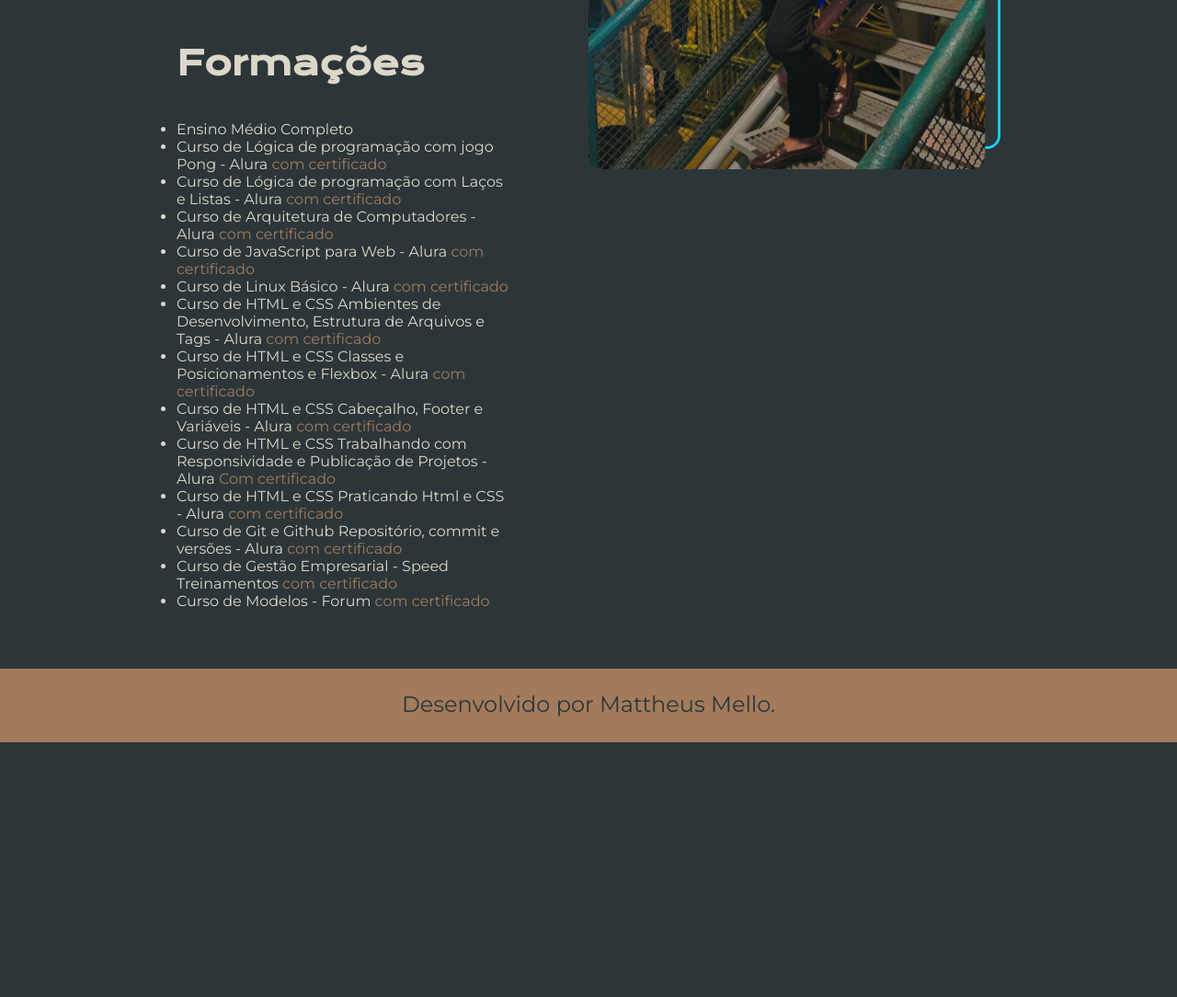
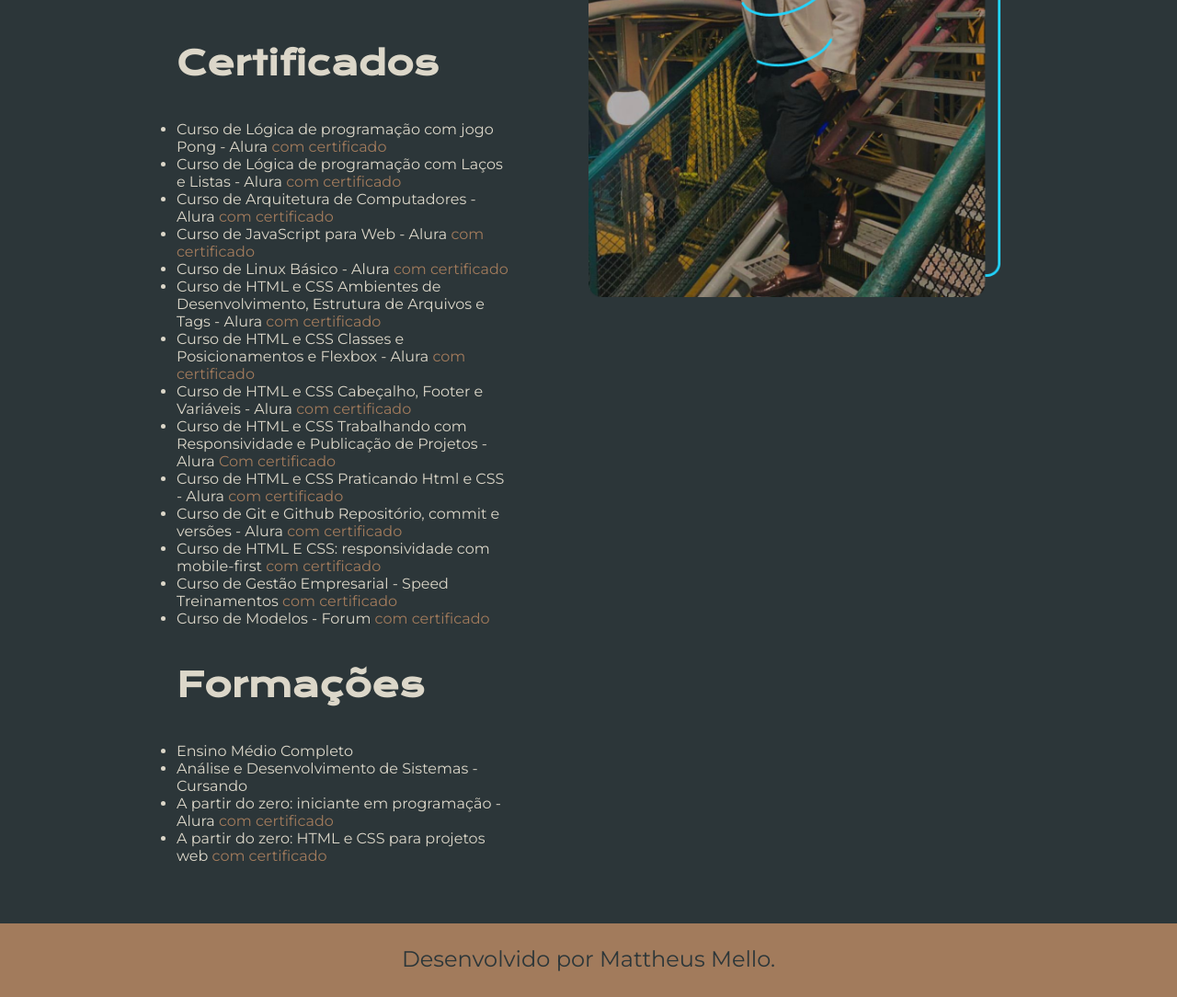
Before and after one commit to mellomattheusf/Portf-lio-Godo-2.0, a plain HTML site: page curriculum.html in a window 1280 px wide. Shown: the part 920-2004 px from the top of the page at 92% size. Before the commit the page ends 1727 px from the top, so only its background shows below. Drawn offline with nearby package versions, Linux system fonts and the light colour scheme.

Commit message:
adicionando campo certificados

```diff
--- a/curriculum.html
+++ b/curriculum.html
@@ -35,10 +35,9 @@
                 <h2 class="apresentacao__conteudo__titulo">Objetivo</h2>
                 <p class="apresentacao__conteudo__texto">Conquistar meu primeiro emprego e Evoluir como Profissional</p>
             </p>
-            <h2 class="apresentacao__conteudo__titulo">Formações</h2>
+            <h2 class="apresentacao__conteudo__titulo">Certificados</h2>
             <div class="apresentacao__conteudo__texto__a">
                 <ul class="apresentacao__conteudo__texto__a">
-                <li>Ensino Médio Completo</li>
                     <li>Curso de Lógica de programação com jogo Pong - Alura <a class="apresentacao__conteudo__texto__a__link" href="https://cursos.alura.com.br/certificate/654abd62-3a09-4510-ae48-6500555454d2">com certificado</a> </li>
                     <li>Curso de Lógica de programação com Laços e Listas - Alura <a class="apresentacao__conteudo__texto__a__link" href="https://cursos.alura.com.br/certificate/5974ab77-840a-4d14-bb10-3b9ab27ae0ea">com certificado</a></li>
                     <li>Curso de Arquitetura de Computadores - Alura <a class="apresentacao__conteudo__texto__a__link" href="https://cursos.alura.com.br/certificate/81793be1-6edf-4b0b-b24c-5f20419d9725">com certificado</a></li>
@@ -50,8 +49,18 @@
                     <li>Curso de HTML e CSS Trabalhando com Responsividade e Publicação de Projetos - Alura <a class="apresentacao__conteudo__texto__a__link" href="https://cursos.alura.com.br/certificate/76f2dad3-8b47-4f93-a195-52005305e83e">Com certificado</a></li>
                     <li>Curso de HTML e CSS Praticando Html e CSS - Alura <a class="apresentacao__conteudo__texto__a__link" href="https://cursos.alura.com.br/certificate/aecc31b5-4e7a-4fd7-9fea-107f61f29e18?lang=pt_BR">com certificado</a></li>
                     <li>Curso de Git e Github Repositório, commit e versões - Alura <a class="apresentacao__conteudo__texto__a__link" href="https://cursos.alura.com.br/certificate/2e909c39-5980-42af-8688-3167a8979f80?lang=pt_BR">com certificado</a></li>
+                    <li>Curso de HTML E CSS: responsividade com mobile-first <a class="apresentacao__conteudo__texto__a__link" href="https://cursos.alura.com.br/certificate/20a79028-ff98-4bfe-81c6-d4d70645cb1d?lang=pt_BR">com certificado</a></li>
                     <li>Curso de Gestão Empresarial - Speed Treinamentos <a class="apresentacao__conteudo__texto__a__link" href="assets/Certificado do Curso de Gestão Empresarial - Speed Treinamentos.png">com certificado</a></li>
                     <li>Curso de Modelos - Forum <a class="apresentacao__conteudo__texto__a__link" href="assets/Certificado do Curso de Modelos - Forum, Forum School.png">com certificado</a></li>
+                </ul>
+            </div>
+            <h2 class="apresentacao__conteudo__titulo">Formações</h2>
+            <div class="apresentacao__conteudo__texto__a">
+                <ul class="apresentacao__conteudo__texto__a">
+                    <li>Ensino Médio Completo</li>
+                    <li>Análise e Desenvolvimento de Sistemas - Cursando</li>
+                    <li>A partir do zero: iniciante em programação - Alura <a class="apresentacao__conteudo__texto__a__link" href="https://cursos.alura.com.br/degree/certificate/81782557-e5f0-434b-b452-6cb5b44257ff?lang=pt_BR">com certificado</a></li>
+                    <li>A partir do zero: HTML e CSS para projetos web <a class="apresentacao__conteudo__texto__a__link" href="https://cursos.alura.com.br/degree/certificate/b5b60c7a-59d3-4396-984b-9a3bc70bcbc0?lang=pt_BR">com certificado</a></li>
                 </ul>
             </div>
         </section>
```
Lines whose indentation alone changed are shown as unchanged.
